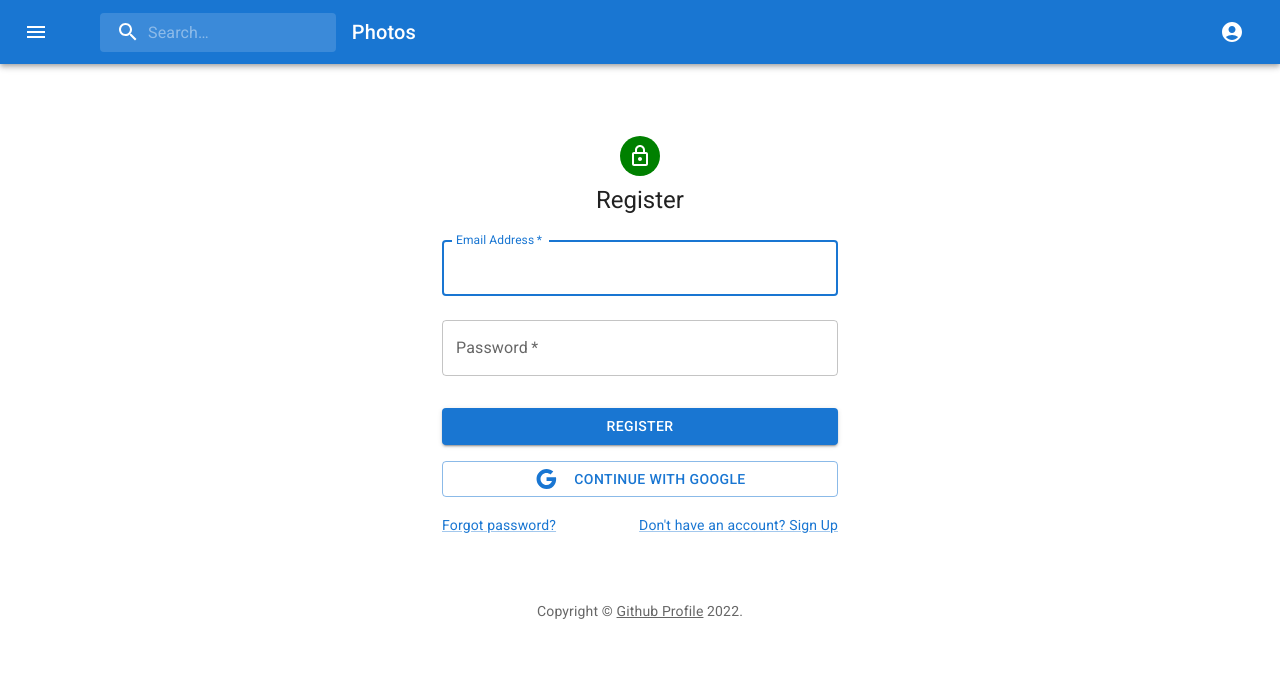
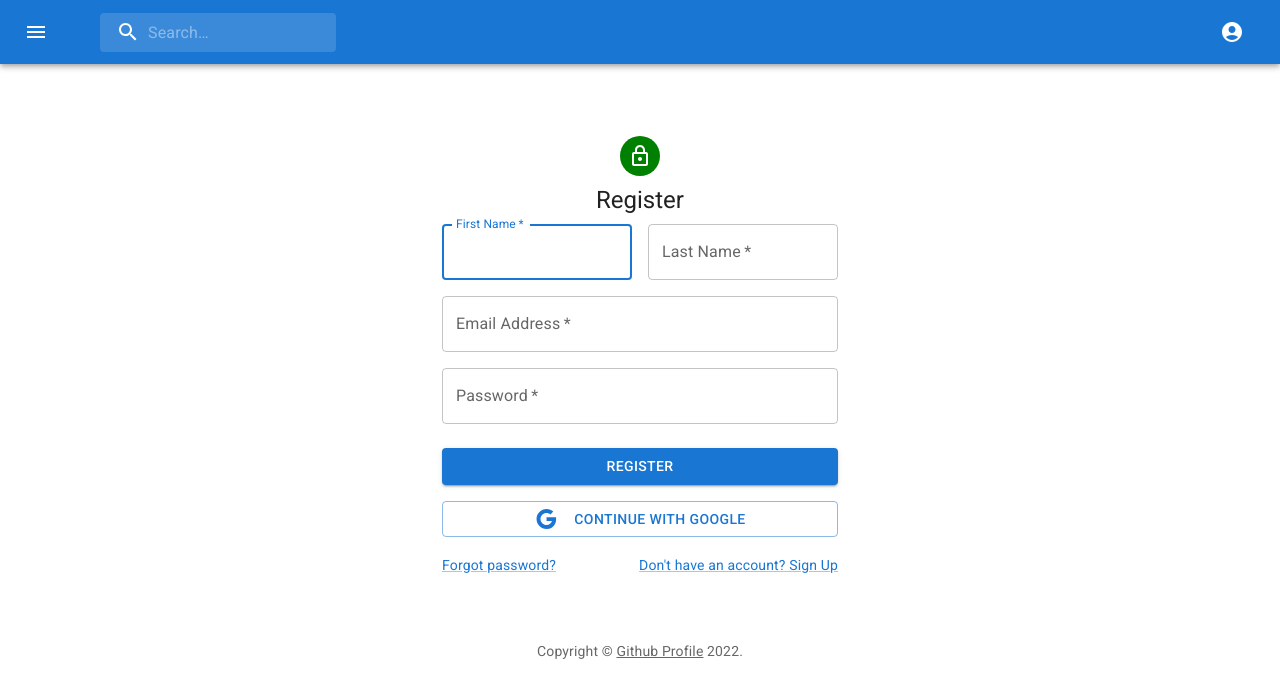
Before and after one commit to yasinyagmur/blog-app-firebase, a React (Create React App) app: page /register in a window 1280 px wide. Shown: the top 698 px of the page. Built offline with nearby package versions, Linux system fonts and the light colour scheme; no server answers.

Commit message:
login,logout and user display name control

```diff
--- a/src/auth/firebase.js
+++ b/src/auth/firebase.js
@@ -2,7 +2,10 @@ import { initializeApp } from "firebase/app";
 import {
   createUserWithEmailAndPassword,
   getAuth,
+  onAuthStateChanged,
   signInWithEmailAndPassword,
+  signOut,
+  updateProfile,
 } from "firebase/auth";
 
 // TODO: Replace the following with your app's Firebase project configuration
@@ -20,7 +23,7 @@ const firebaseConfig = {
 const app = initializeApp(firebaseConfig);
 const auth = getAuth(app);
 // Initialize Firebase Authentication and get a reference to the service
-export const createUser = async (email, password, navigate) => {
+export const createUser = async (email, password, navigate, displayName) => {
   //! new user create method firebase
 
   try {
@@ -29,6 +32,9 @@ export const createUser = async (email, password, navigate) => {
       email,
       password
     );
+    await updateProfile(auth.currentUser, {
+      displayName: displayName,
+    });
     navigate("/");
     console.log(userCredential);
   } catch (error) {
@@ -49,3 +55,19 @@ export const signIn = async (email, password, navigate) => {
     console.log(error);
   }
 };
+
+export const userObserver = (setCurrentUser) => {
+  //? Kullanıcının signin olup olmadığını takip eden ve kullanıcı değiştiğinde yeni kullanıcıyı response olarak dönen firebase metodu
+  onAuthStateChanged(auth, (user) => {
+    if (user) {
+      console.log(user);
+      setCurrentUser(user);
+    } else {
+      // User is signed out
+      setCurrentUser(false);
+    }
+  });
+};
+export const logOut = () => {
+  signOut(auth);
+};
--- a/src/components/Navbar.jsx
+++ b/src/components/Navbar.jsx
@@ -6,15 +6,14 @@ import Typography from "@mui/material/Typography";
 import IconButton from "@mui/material/IconButton";
 import MenuIcon from "@mui/icons-material/Menu";
 import AccountCircle from "@mui/icons-material/AccountCircle";
-// import Switch from "@mui/material/Switch";
-// import FormControlLabel from "@mui/material/FormControlLabel";
-// import FormGroup from "@mui/material/FormGroup";
 import MenuItem from "@mui/material/MenuItem";
 import Menu from "@mui/material/Menu";
 import SearchIcon from "@mui/icons-material/Search";
 import { styled, alpha } from "@mui/material/styles";
 import InputBase from "@mui/material/InputBase";
 import { useNavigate } from "react-router-dom";
+import { AuthContext } from "../context/AuthContext";
+import { logOut } from "../auth/firebase";
 
 const Search = styled("div")(({ theme }) => ({
   position: "relative",
@@ -54,13 +53,11 @@ const StyledInputBase = styled(InputBase)(({ theme }) => ({
   },
 }));
 
-export default function MenuAppBar() {
-  const [currentUser, setCurrentUser] = React.useState(true);
+export default function Navbar() {
+  const { currentUser } = React.useContext(AuthContext);
+  console.log(currentUser);
   const [anchorEl, setAnchorEl] = React.useState(null);
 
-  // const handleChange = (event) => {
-  //   setAuth(event.target.checked);
-  // };
   const navigate = useNavigate();
   const handleMenu = (event) => {
     setAnchorEl(event.currentTarget);
@@ -86,7 +83,7 @@ export default function MenuAppBar() {
     setAnchorEl(null);
   };
   const handleLogout = () => {
-    navigate("/");
+    logOut();
     setAnchorEl(null);
   };
   return (
@@ -111,8 +108,12 @@ export default function MenuAppBar() {
               inputProps={{ "aria-label": "search" }}
             />
           </Search>
-          <Typography variant="h6" component="div" sx={{ flexGrow: 1 }}>
-            Photos
+          <Typography
+            variant="h6"
+            component="div"
+            sx={{ flexGrow: 1, textAlign: "end" }}
+          >
+            {currentUser.displayName}
           </Typography>
           {!currentUser ? (
             <div>
--- a/src/context/AuthContext.jsx
+++ b/src/context/AuthContext.jsx
@@ -1,12 +1,20 @@
-import React, { createContext } from "react";
+import React, { createContext, useEffect } from "react";
 import { useState } from "react";
+import { userObserver } from "../auth/firebase";
 
 export const AuthContext = createContext();
 
 const AuthContextProvider = ({ children }) => {
   const [currentUser, setCurrentUser] = useState(false);
+  console.log(currentUser);
+  useEffect(() => {
+    userObserver(setCurrentUser);
+  }, []);
+
   return (
-    <AuthContext.Provider value={currentUser}>{children}</AuthContext.Provider>
+    <AuthContext.Provider value={{ currentUser }}>
+      {children}
+    </AuthContext.Provider>
   );
 };
 
--- a/src/pages/Register.jsx
+++ b/src/pages/Register.jsx
@@ -42,11 +42,16 @@ const theme = createTheme();
 export default function Register() {
   const [email, setEmail] = useState();
   const [password, setPassword] = useState();
+  const [firstName, setFirstName] = useState();
+  const [lastName, setLastName] = useState();
   const navigate = useNavigate();
 
   const handleSubmit = (event) => {
     event.preventDefault();
-    createUser(email, password, navigate);
+    const displayName = `
+    ${firstName} ${lastName}`;
+    // console.log(firstName, lastName);
+    createUser(email, password, navigate, displayName);
   };
 
   return (
@@ -73,28 +78,60 @@ export default function Register() {
             noValidate
             sx={{ mt: 1 }}
           >
+            <Grid container spacing={2}>
+              <Grid item xs={12} sm={6}>
                 <TextField
-              margin="normal"
+                  autoComplete="given-name"
+                  name="firstName"
+                  required
+                  fullWidth
+                  id="firstName"
+                  label="First Name"
+                  autoFocus
+                  onChange={(e) => setFirstName(e.target.value)}
+                />
+              </Grid>
+              <Grid item xs={12} sm={6}>
+                <TextField
+                  required
+                  fullWidth
+                  id="lastName"
+                  label="Last Name"
+                  name="lastName"
+                  autoComplete="family-name"
+                  onChange={(e) => setLastName(e.target.value)}
+                />
+              </Grid>
+              <Grid item xs={12}>
+                <TextField
                   required
                   fullWidth
                   id="email"
                   label="Email Address"
                   name="email"
                   autoComplete="email"
-              autoFocus
                   onChange={(e) => setEmail(e.target.value)}
                 />
+              </Grid>
+              <Grid item xs={12}>
                 <TextField
-              margin="normal"
                   required
                   fullWidth
                   name="password"
                   label="Password"
                   type="password"
                   id="password"
-              autoComplete="current-password"
+                  autoComplete="new-password"
                   onChange={(e) => setPassword(e.target.value)}
                 />
+              </Grid>
+              {/* <Grid item xs={12}>
+                <FormControlLabel
+                  control={<Checkbox value="allowExtraEmails" color="primary" />}
+                  label="I want to receive inspiration, marketing promotions and updates via email."
+                />
+              </Grid> */}
+            </Grid>
             <Button
               type="submit"
               fullWidth
```
Lines whose indentation alone changed are shown as unchanged.
